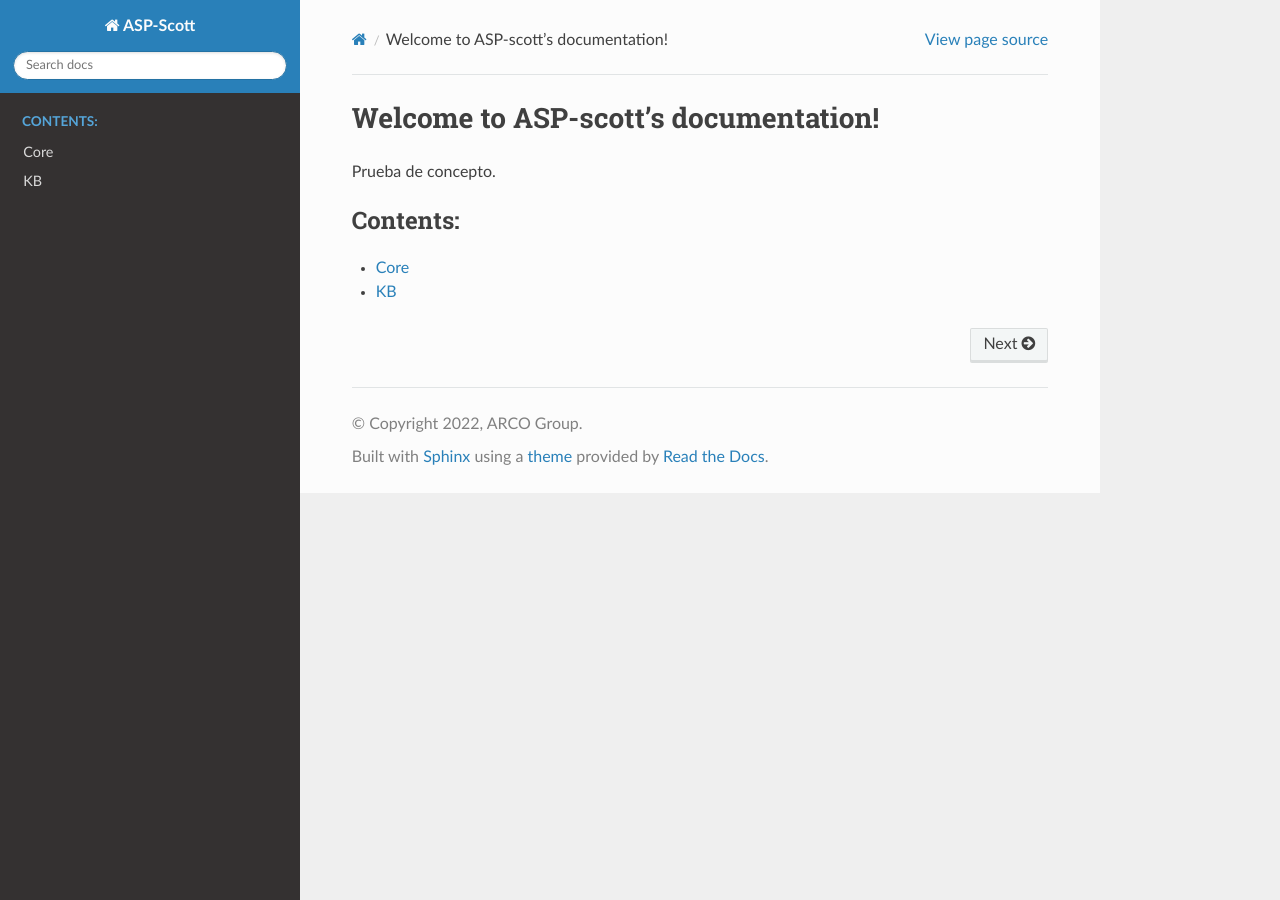
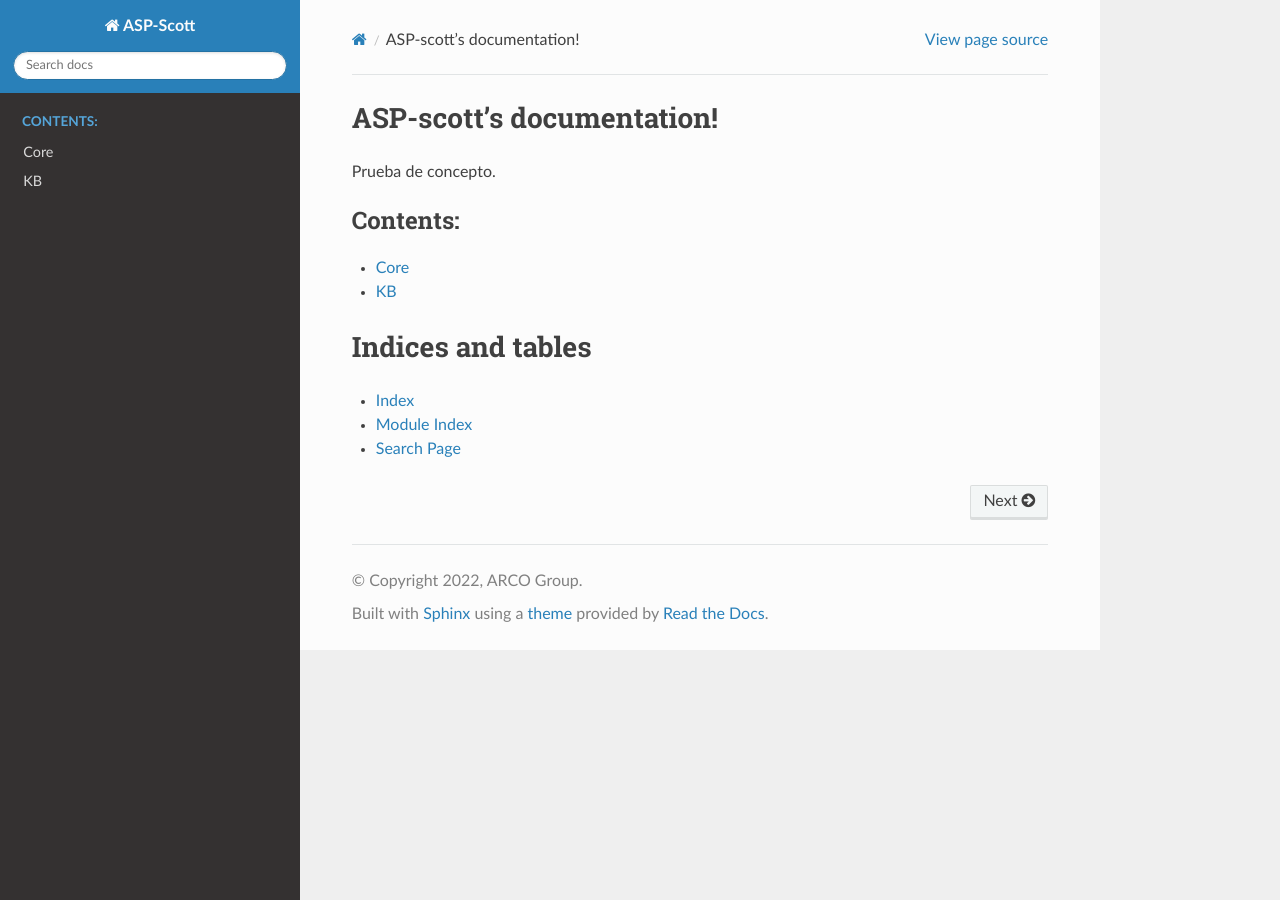
Before and after one commit to anarubioruiz/asp-SOSAc, a Sphinx documentation site: the page built from docs/source/index.rst, in a window 1280 px wide. Built offline with Sphinx 7.4.7 and the Read the Docs theme 2.0.0, drawn with Linux system fonts in a browser that asks for light colours.

Commit message:
Docs first entry

```diff
--- a/docs/source/conf.py
+++ b/docs/source/conf.py
@@ -16,7 +16,7 @@ extensions = [
     'sphinx.ext.doctest',
     'sphinx.ext.autodoc',
     'sphinx.ext.autosummary',
-    'sphinx.ext.intersphinx',
+    'sphinx.ext.intersphinx'
 ]
 
 intersphinx_mapping = {
--- a/docs/source/index.rst
+++ b/docs/source/index.rst
@@ -1,12 +1,19 @@
-Welcome to ASP-scott's documentation!
+ASP-scott's documentation!
 =======================================
 
 Prueba de concepto.
 
 
 .. toctree::
-   :maxdepth: 2
+   :maxdepth: 5
    :caption: Contents:
 
    core
    kb
+
+Indices and tables
+==================
+
+* :ref:`genindex`
+* :ref:`modindex`
+* :ref:`search`
```
Also changed, not shown: docs/source/engine.rst (added, +24 -0 lines), docs/source/kb.rst (line endings or trailing spaces).
